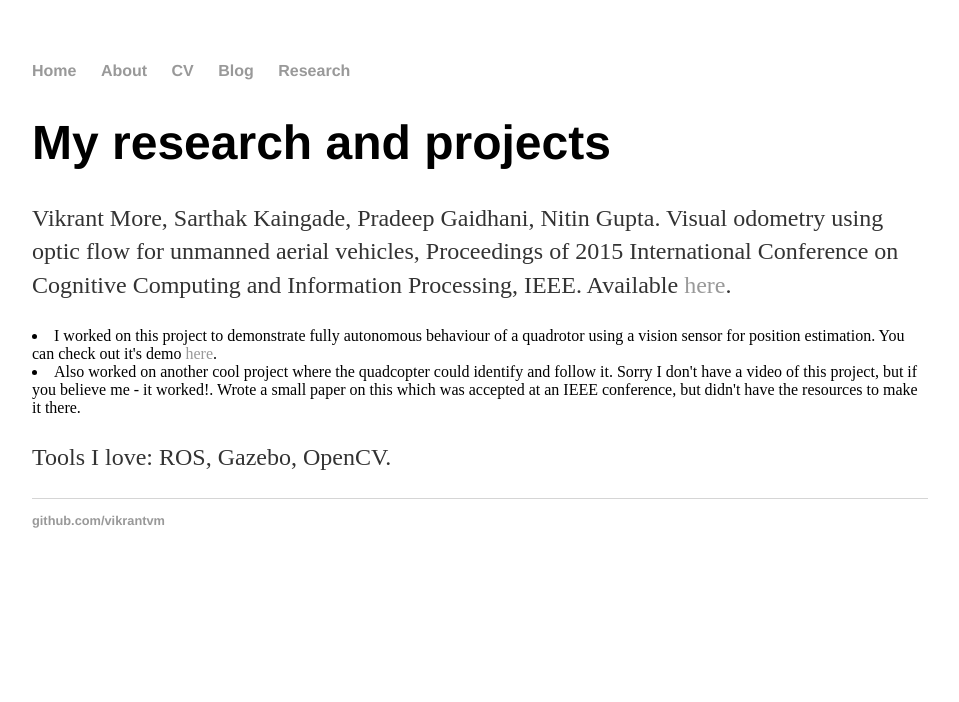
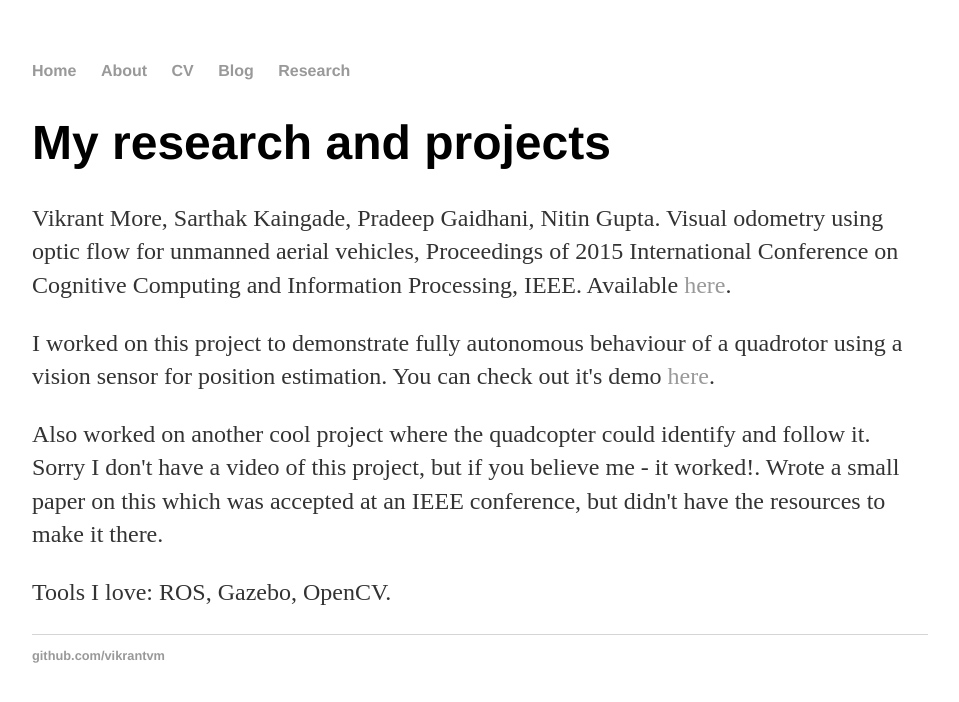
Before and after one commit to vikrantvm/vikrantvm.github.io, a Jekyll site: the page built from research/index.html, in a window 1280 px wide. Shown: the top 702 px of the page, without its empty margins (160-1119 px from the left). Built offline with Jekyll 4.4.1, drawn with Linux system fonts in a browser that asks for light colours.

Commit message:
nth update

```diff
--- a/research/index.html
+++ b/research/index.html
@@ -7,9 +7,9 @@
 
   <h1>My research and projects</h1>
 	<p>Vikrant More, Sarthak Kaingade, Pradeep Gaidhani, Nitin Gupta. Visual odometry using optic flow for unmanned aerial vehicles, Proceedings of 2015 International Conference on Cognitive Computing and Information Processing, IEEE. Available <a href="http://dx.doi.org/10.1109/CCIP.2015.7100731">here</a>.
-	<li>I worked on this project to demonstrate fully autonomous behaviour of a quadrotor using a vision sensor for position estimation. You can check out it's demo <a href="https://www.youtube.com/watch?v=1KbOuMlFG0Y">here</a>.</li>
+	<p>I worked on this project to demonstrate fully autonomous behaviour of a quadrotor using a vision sensor for position estimation. You can check out it's demo <a href="https://www.youtube.com/watch?v=1KbOuMlFG0Y">here</a>.</p>
 
-  <li>Also worked on another cool project where the quadcopter could identify and follow it. Sorry I don't have a video of this project, but if you believe me - it worked!. Wrote a small paper on this which was accepted at an IEEE conference, but didn't have the resources to make it there.</li>
+  <p>Also worked on another cool project where the quadcopter could identify and follow it. Sorry I don't have a video of this project, but if you believe me - it worked!. Wrote a small paper on this which was accepted at an IEEE conference, but didn't have the resources to make it there.</p>
 
 	<p>Tools I love: ROS, Gazebo, OpenCV.</p>
 
```
